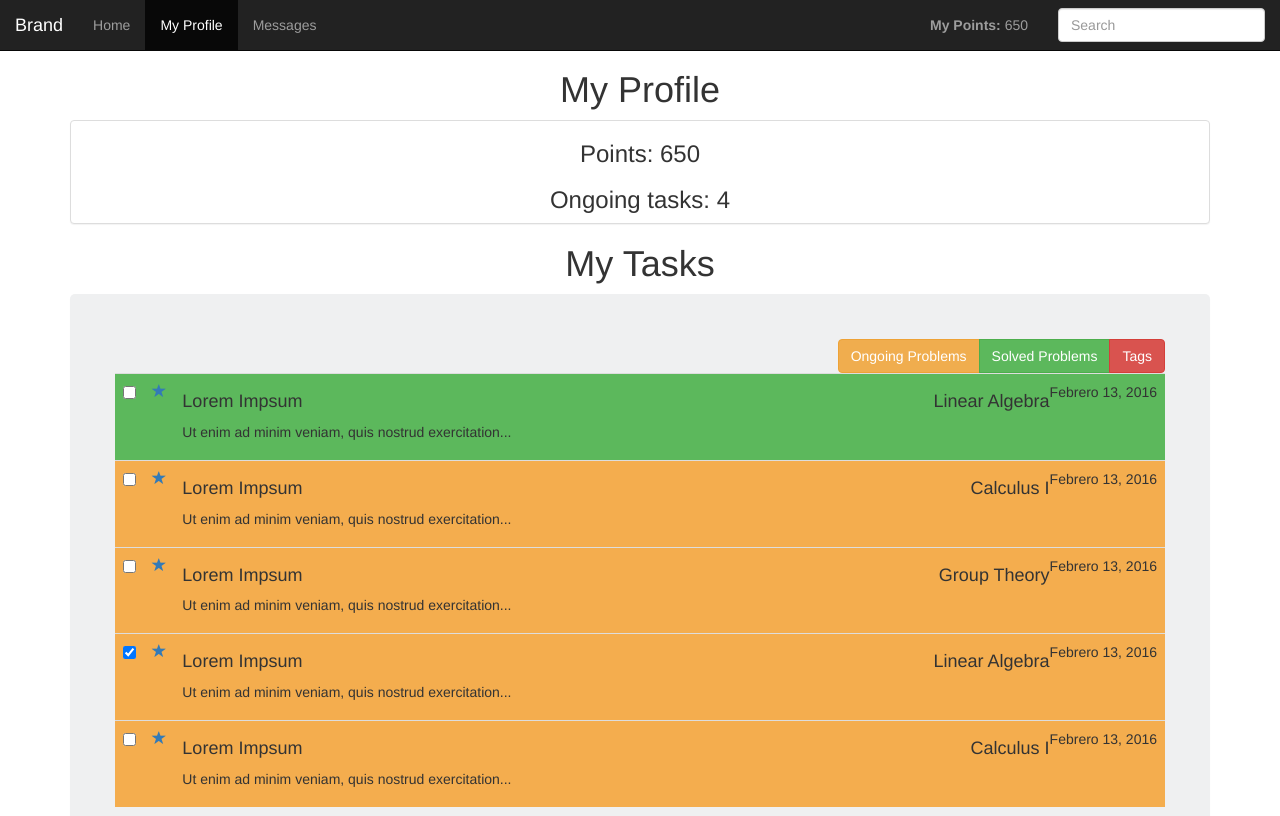
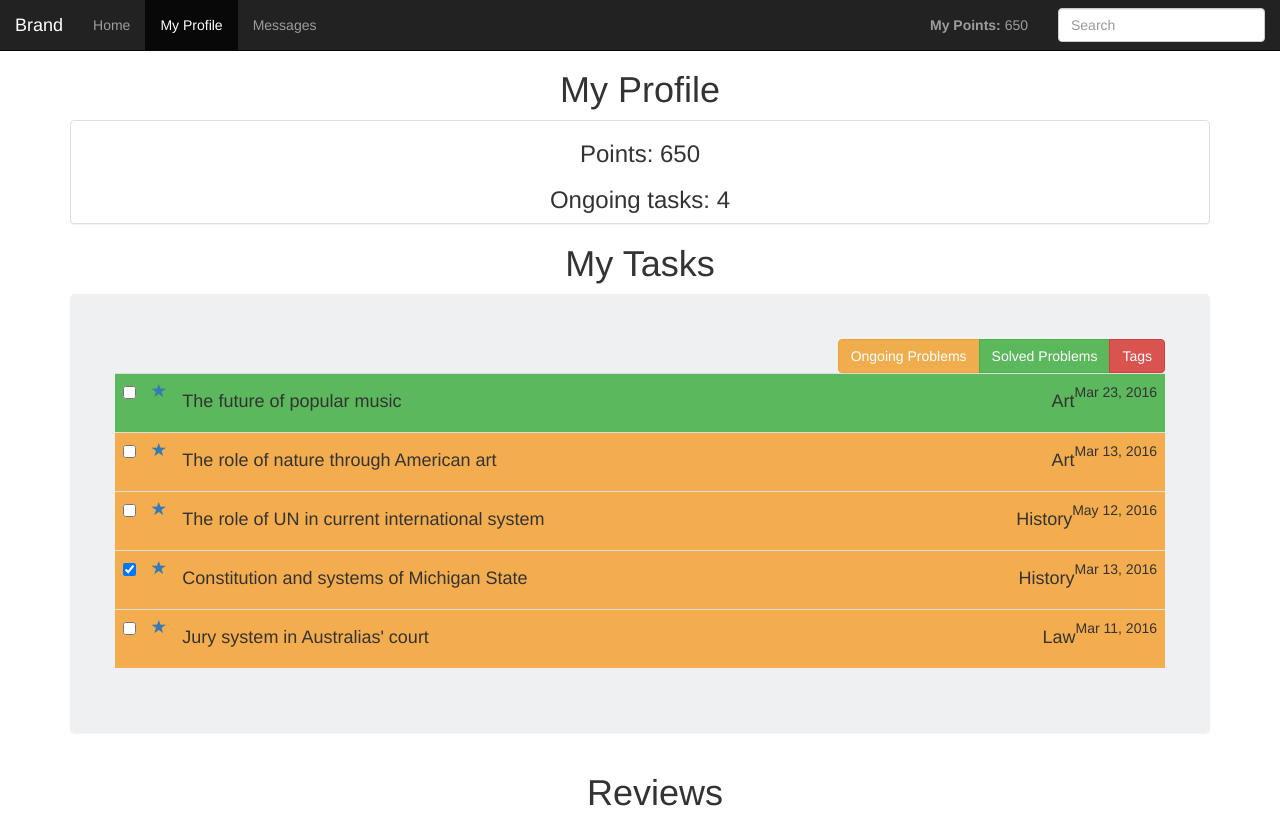
Before and after one commit to shreymahendru/CSC309Project, a plain HTML site: page profile.html in a window 1280 px wide. Shown: the top 816 px of the page. Drawn offline with nearby package versions, Linux system fonts and the light colour scheme.

Commit message:
added some content

```diff
--- a/profile.html
+++ b/profile.html
@@ -171,12 +171,11 @@
                           <a href="#" class="pull-left">
                           </a>
                           <div class="media-body">
-                            <span class="media-meta pull-right">Febrero 13, 2016</span>
+                            <span class="media-meta pull-right">Mar 23, 2016</span>
                             <h4 class="title">
-														Lorem Impsum
-														<span class="pull-right pagado">Linear Algebra</span>
+														The future of popular music
+														<span class="pull-right pagado">Art</span>
 													</h4>
-                            <p class="summary">Ut enim ad minim veniam, quis nostrud exercitation...</p>
                           </div>
                         </div>
                       </td>
@@ -198,12 +197,11 @@
                           <a href="#" class="pull-left">
                           </a>
                           <div class="media-body">
-                            <span class="media-meta pull-right">Febrero 13, 2016</span>
+                            <span class="media-meta pull-right">Mar 13, 2016</span>
                             <h4 class="title">
-														Lorem Impsum
-														<span class="pull-right pendiente">Calculus I</span>
+														The role of nature through American art
+														<span class="pull-right pendiente">Art</span>
 													</h4>
-                            <p class="summary">Ut enim ad minim veniam, quis nostrud exercitation...</p>
                           </div>
                         </div>
                       </td>
@@ -225,12 +223,11 @@
                           <a href="#" class="pull-left">
                           </a>
                           <div class="media-body">
-                            <span class="media-meta pull-right">Febrero 13, 2016</span>
+                            <span class="media-meta pull-right">May 12, 2016</span>
                             <h4 class="title">
-														Lorem Impsum
-														<span class="pull-right cancelado">Group Theory</span>
+														The role of UN in current international system
+														<span class="pull-right cancelado">History</span>
 													</h4>
-                            <p class="summary">Ut enim ad minim veniam, quis nostrud exercitation...</p>
                           </div>
                         </div>
                       </td>
@@ -252,12 +249,11 @@
                           <a href="#" class="pull-left">
                           </a>
                           <div class="media-body">
-                            <span class="media-meta pull-right">Febrero 13, 2016</span>
+                            <span class="media-meta pull-right">Mar 13, 2016</span>
                             <h4 class="title">
-														Lorem Impsum
-														<span class="pull-right pagado">Linear Algebra</span>
+                              Constitution and systems of Michigan State
+														<span class="pull-right pagado">History</span>
 													</h4>
-                            <p class="summary">Ut enim ad minim veniam, quis nostrud exercitation...</p>
                           </div>
                         </div>
                       </td>
@@ -279,12 +275,11 @@
                           <a href="#" class="pull-left">
                           </a>
                           <div class="media-body">
-                            <span class="media-meta pull-right">Febrero 13, 2016</span>
+                            <span class="media-meta pull-right">Mar 11, 2016</span>
                             <h4 class="title">
-														Lorem Impsum
-														<span class="pull-right pendiente">Calculus I</span>
+														Jury system in Australias' court
+														<span class="pull-right pendiente">Law</span>
 													</h4>
-                            <p class="summary">Ut enim ad minim veniam, quis nostrud exercitation...</p>
                           </div>
                         </div>
                       </td>
```
